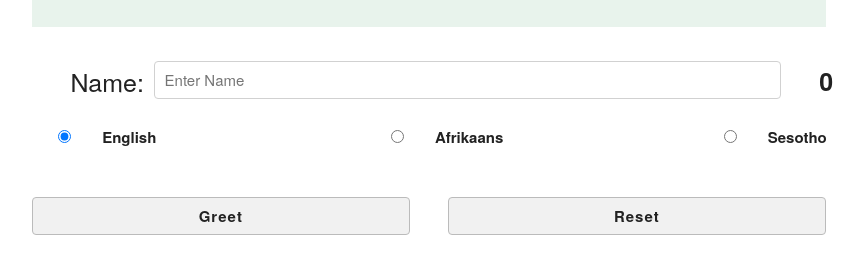
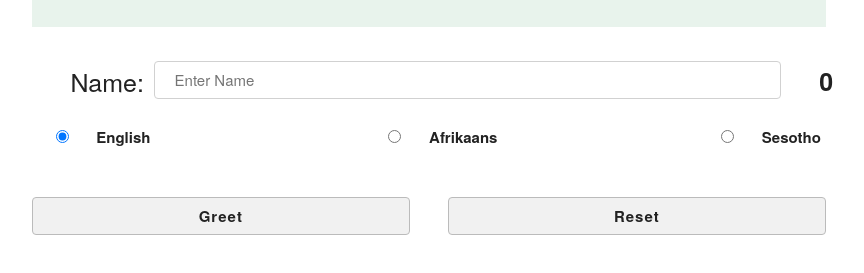
Before and after one commit to babawami/greetings, a plain HTML site: page index.html in a window 1280 px wide. Shown: the part 75-348 px from the top of the page, without its empty margins (128-992 px from the left). Drawn offline with Linux system fonts and the light colour scheme.

Commit message:
adding capital

```diff
--- a/css/greet.css
+++ b/css/greet.css
@@ -5,8 +5,11 @@
   font-size: 40px;
 }
 
-.greetName {
+.eight.greetName {
   color: #000000
+  margin-left: 0;
+  padding-left: 20px;
+  text-transform: capitalize;
 }
 
 .displayGreeting {
@@ -39,5 +42,5 @@
 }
 
 .four input, span{
-  margin-left: 9%;
+  margin-left: 8%;
 }
--- a/index.html
+++ b/index.html
@@ -28,7 +28,7 @@
     <div class="push" style="margin-top: 10px;">
       <div class="row">
         <div class="captureDetail"></div>
-      <span style="float:left" class="one column">Name: </span><input type="text" name="greetName" placeholder="Enter Name" class="greetName eight columns" pattern="[A-Za-z]" title="Please enter letters only" value ""><span class="counter one column">0</span>
+      <span  class="one column u-max-full-width"> Name:</span><input type="text" name="greetName" placeholder="Enter Name" class="greetName eight columns" pattern="[A-Za-z]" title="Please enter letters only" value ""><span class="counter one column">0</span>
       </div>
     </div>
 
```
